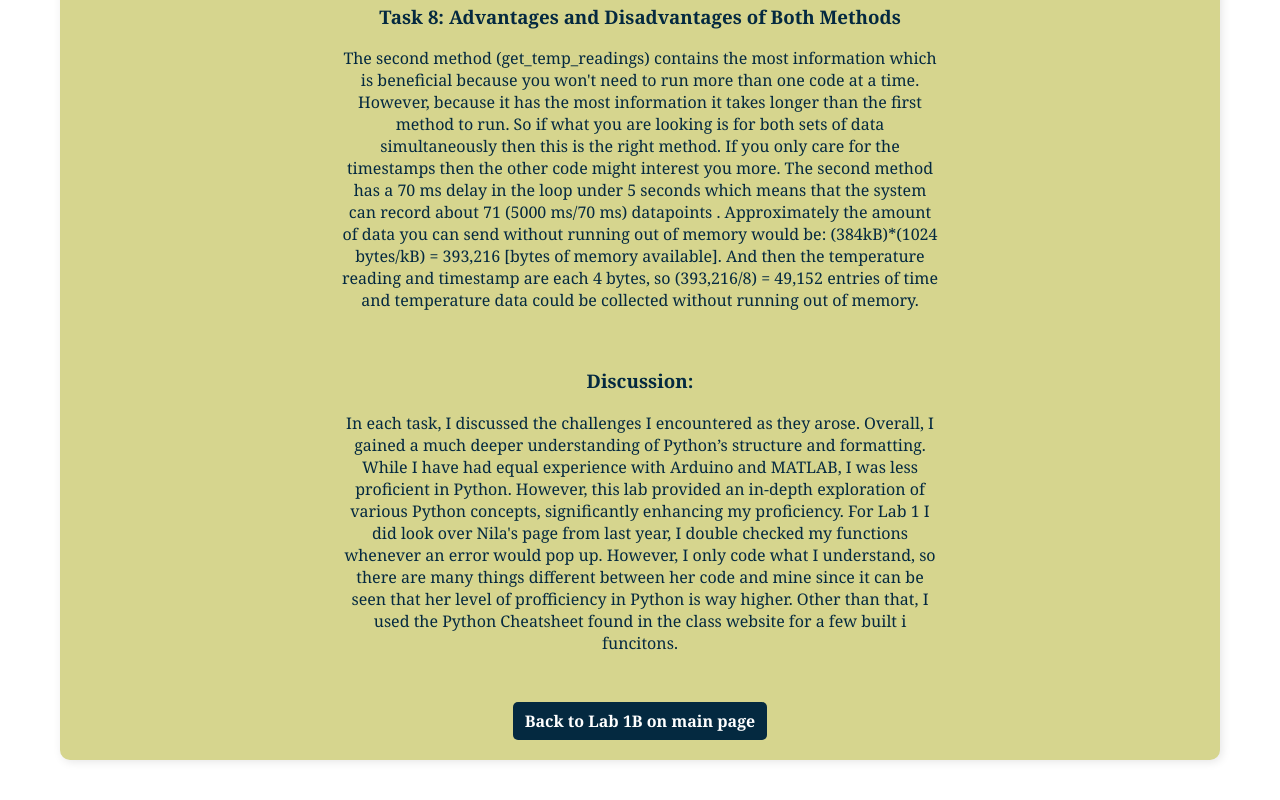
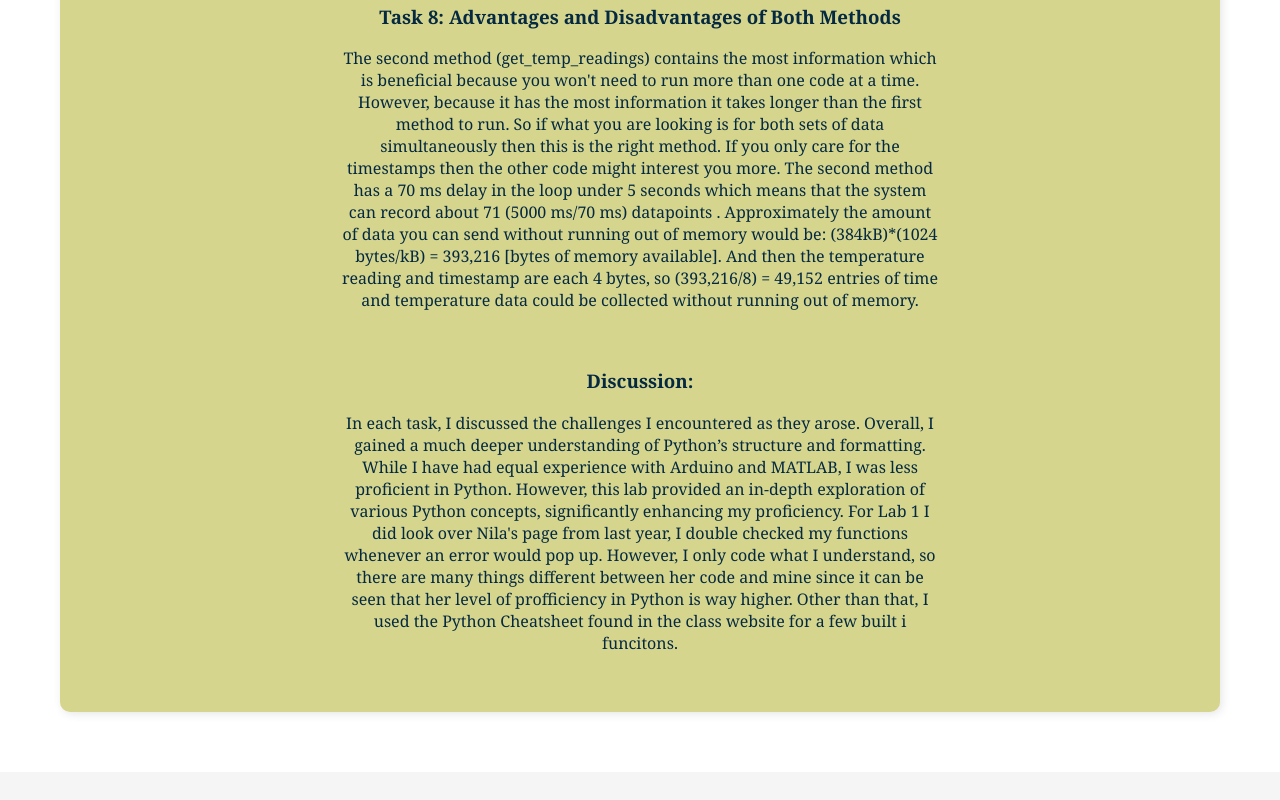
Before and after one commit to aleirasanchez/aleira.sanchez, a plain HTML site: page lab1.html in a window 1280 px wide. Shown: the part 10523-11323 px from the top of the page. After the commit the page ends 11295 px from the top, so only its background shows below. Drawn offline with Linux system fonts and the light colour scheme.

Commit message:
Update lab1.html

```diff
--- a/lab1.html
+++ b/lab1.html
@@ -152,8 +152,6 @@
                     <h3>Discussion:</h3>
                     <p>In each task, I discussed the challenges I encountered as they arose. Overall, I gained a much deeper understanding of Python’s structure and formatting. While I have had equal experience with Arduino and MATLAB, I was less proficient in Python. However, this lab provided an in-depth exploration of various Python concepts, significantly enhancing my proficiency. For Lab 1 I did look over Nila's page from last year, I double checked my functions whenever an error would pop up. However, I only code what I understand, so there are many things different between her code and mine since it can be seen that her level of profficiency in Python is way higher. Other than that, I used the Python Cheatsheet found in the class website for a few built i funcitons.</p>
                     <br>
-
-                <a href="index.html#lab1b">Back to Lab 1B on main page</a> <!-- Link back to the section on the main page -->
             </section>
         </div>
     </section>
```
